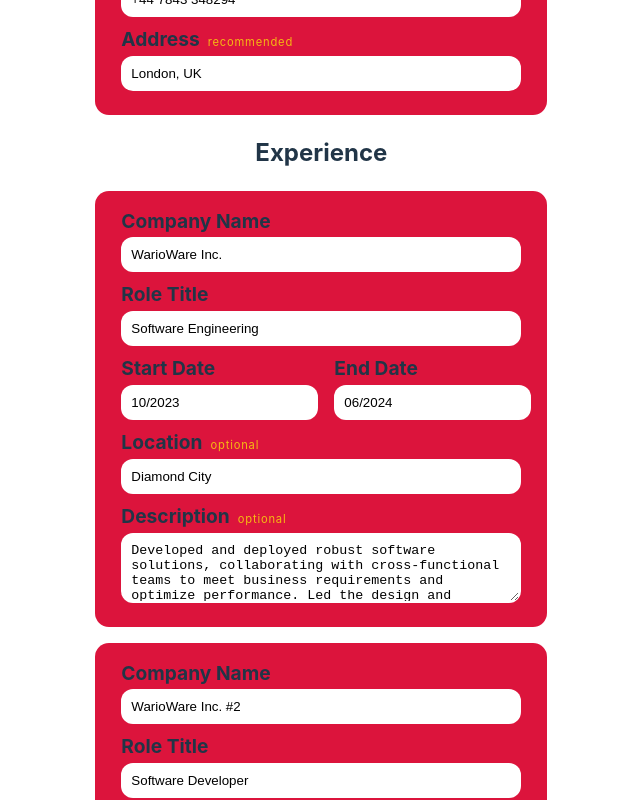
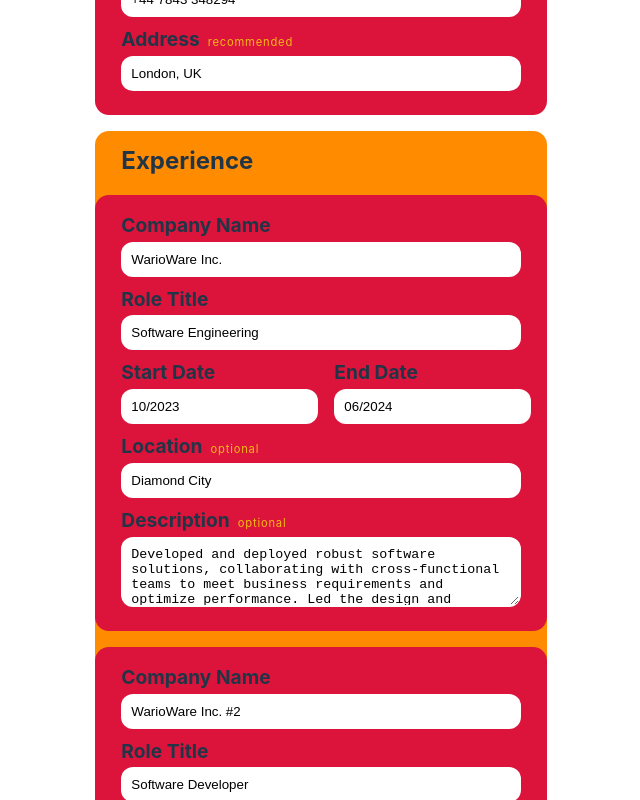
Before and after one commit to JHoldsworth23/cv-maker, a React (Vite) app: page / in a window 1280 px wide. Shown: the part 420-1220 px from the top of the page, without its empty margins (222-862 px from the left). Built offline with nearby package versions, Linux system fonts and the light colour scheme.

Commit message:
add styles for the experience form section

```diff
--- a/src/components/experience/experience-form-section.jsx
+++ b/src/components/experience/experience-form-section.jsx
@@ -1,11 +1,12 @@
 /* eslint-disable react/prop-types */
 import DisplayForm from "../display-form";
 import ExperienceForm from "./experience-form";
+import "../../styles/form-section.css";
 
 export default function ExperienceFormSection({ experiences, onChange }) {
     return (
-        <div className="experience-form-section">
-            <h2>Experience</h2>
+        <div className="experience-form-section section">
+            <h2 className="section-heading">Experience</h2>
             <div className="experience-forms">
                 <DisplayForm
                   forms={experiences}
--- /dev/null
+++ b/src/styles/form-section.css
@@ -0,0 +1,11 @@
+.section {
+    background-color: darkorange;
+    padding-top: 12px;
+    border-radius: 14px;
+}
+
+.section-heading {
+    text-align: left;
+    margin: 0;
+    transform: translateX(26px);
+}
```
